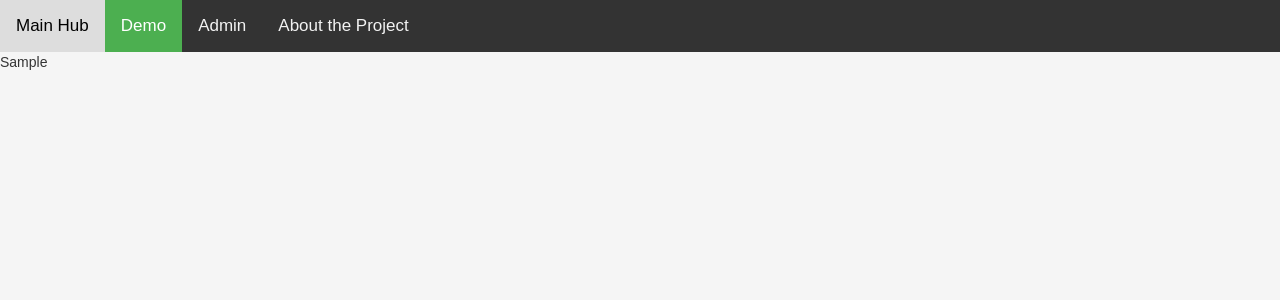
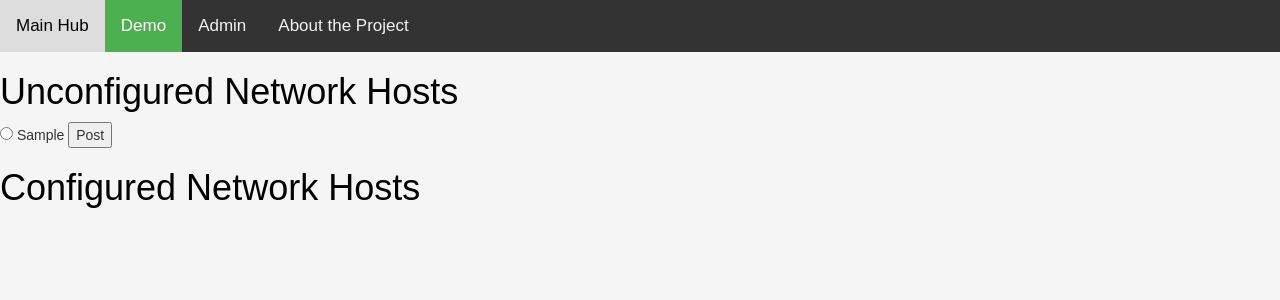
Before and after one commit to aalmeida9/ZT-BC-lab, a Flask app: template project/frontend/templates/demo.html in a window 1280 px wide. Shown: the top 300 px of the page. Run offline with Flask 2, Linux system fonts and the light colour scheme; the template is opened without the code that fills it: most values are stand-ins (such as "Sample title", 1, 10 or a date in 2020); some libraries are stand-ins or nearby versions.

Commit message:
Add MAC address to Frontend

```diff
--- a/project/frontend/templates/demo.html
+++ b/project/frontend/templates/demo.html
@@ -19,9 +19,16 @@
     <!-- <p>Create buttons for displaying net info with ofctl_rest, add a form to enter custom REST commands</p> -->
 
   </tr>
-  {% for ip in ips %}
-  <p>{{ip}}</p>
-  {% endfor %}
+  <h1>Unconfigured Network Hosts</h1>
+  <form action="/add" id="textform" method="post">
+    {% for ip in ips %}
+      <input type="radio" name="actions" value="ALLOW" /> {{ip}}
+    {% endfor %}
+    <input type="submit" value="Post">
+  </form>
+  <h1>Configured Network Hosts</h1>
+
+
 </body>
 
 </html>
--- a/project/net.py
+++ b/project/net.py
@@ -95,7 +95,7 @@ def runMinimalTopo():
 
     for h in hosts:
         #create JSON object of host: ip
-        ip = json.dumps({h.name: h.IP()})
+        ip = json.dumps({h.name: (h.IP(), h.MAC())})
         #send host ip POST request
         response = requests.post('http://0.0.0.0:5000/getip', json=ip,
         headers={'Content-type': 'application/json'})
```
Also changed, not shown: project/frontend/views.py (+7 -1 lines), sso.py (+7 -3 lines).
